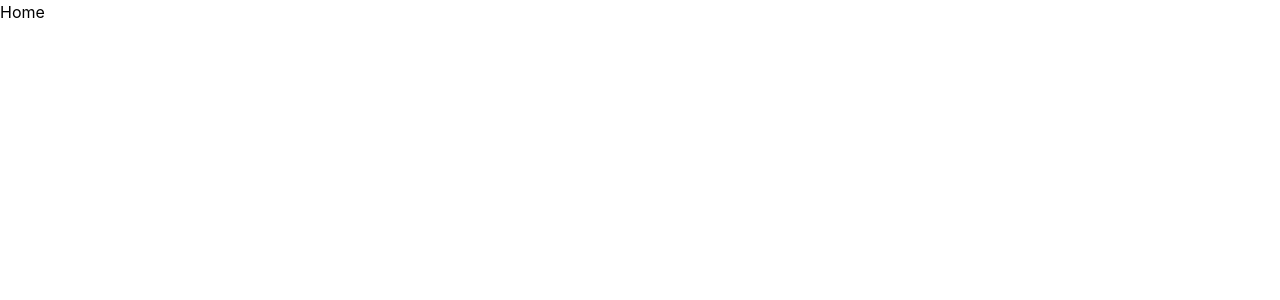
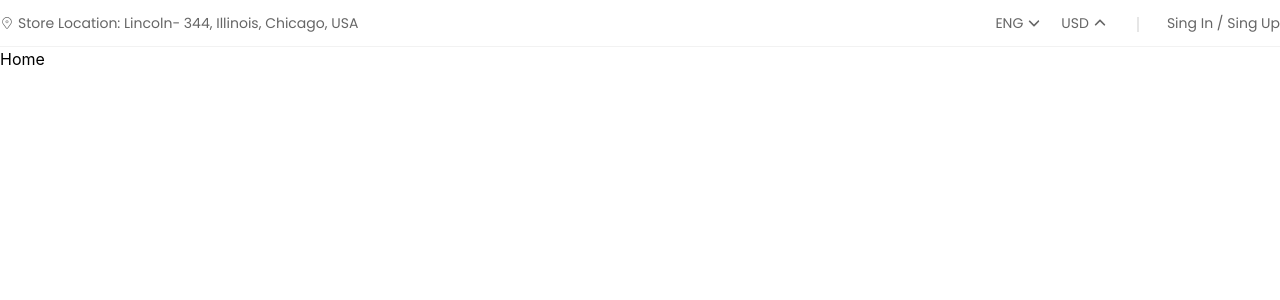
Before and after one commit to ariyanakash01303/Ecobazar, a React (Vite) app: page / in a window 1280 px wide. Shown: the top 300 px of the page. Built offline with nearby package versions, Linux system fonts and the light colour scheme.

Commit message:
Desing complete

```diff
--- a/index.html
+++ b/index.html
@@ -4,7 +4,10 @@
     <meta charset="UTF-8" />
     <link rel="icon" type="image/svg+xml" href="/favicon.svg" />
     <meta name="viewport" content="width=device-width, initial-scale=1.0" />
-    <title>ecobazar</title>
+    <link rel="preconnect" href="https://fonts.googleapis.com">
+    <link rel="preconnect" href="https://fonts.gstatic.com" crossorigin>
+    <link href="https://fonts.googleapis.com/css2?family=Poppins:ital,wght@0,100;0,200;0,300;0,400;0,500;0,600;0,700;0,800;0,900;1,100;1,200;1,300;1,400;1,500;1,600;1,700;1,800;1,900&display=swap" rel="stylesheet">
+  <title>ecobazar</title>
   </head>
   <body>
     <div id="root"></div>
--- a/src/App.jsx
+++ b/src/App.jsx
@@ -1,5 +1,9 @@
 import { Routes, Route } from "react-router";
 import Home from "./pages/Home";
+import Registration from "./pages/Registration";
+import Login from "./pages/Login";
+import MainLayouts from "./components/latouts/MainLayouts";
+
 
 
 function App() {
@@ -8,7 +12,11 @@ function App() {
   return (
     <>
       <Routes>
-        <Route path="/" element={<Home />} />
+        <Route element={<MainLayouts/>}>
+          <Route path="/" element={<Home/>} />
+            <Route path="/Registration" element={<Registration/>}/>
+          <Route path="/Login" element={<Login/>}/>
+        </Route>
       </Routes>
     </>
   )
--- /dev/null
+++ b/src/components/TopBer.jsx
@@ -0,0 +1,27 @@
+import React from 'react'
+import Container from './latouts/Container'
+import { CiLocationOn } from "react-icons/ci";
+import { FaAngleDown } from "react-icons/fa6";
+import { FaAngleUp } from "react-icons/fa6";
+
+
+const TopBer = () => {
+  return (
+   <>
+   <div className='border-b border-2-b border-gry font-pop text-sm text-[#666666]  py-3.25'>
+     <Container>
+        <div className='flex justify-between '>
+            <div className='flex items-center gap-1 font-pop text-[#666666]'> <CiLocationOn /> Store Location: Lincoln- 344, Illinois, Chicago, USA</div>
+            <div className='flex gap-x-5'>
+              <div className='flex items-center gap-1'>ENG <FaAngleDown/></div>
+              <div className='flex items-center gap-1'>USD <FaAngleUp/></div>
+              <div className='topbar'>Sing In / Sing Up</div>
+            </div>
+        </div>
+    </Container>
+   </div>
+   </>
+  )
+}
+
+export default TopBer
--- /dev/null
+++ b/src/components/latouts/Container.jsx
@@ -0,0 +1,11 @@
+import React from 'react'
+
+const Container = ({children,className}) => {
+  return (
+    <div className={`max-w-[1320px] mx-auto ${className}`}>
+        {children}
+    </div>
+  )
+}
+
+export default Container
--- /dev/null
+++ b/src/components/latouts/MainLayouts.jsx
@@ -0,0 +1,15 @@
+import React from 'react'
+import { Outlet } from 'react-router'
+import TopBer from '../TopBer'
+
+const MainLayouts = () => {
+  return (
+    <>
+    <TopBer/>
+    <Outlet/>
+    </>
+
+  )
+}
+
+export default MainLayouts
--- a/src/index.css
+++ b/src/index.css
@@ -4,5 +4,10 @@
   --color-primry:#00B207;
   --color-badgeone:#EA4B48;
   --color-badgetwo:#2388FF;
+  --color-gry:#F2F2F2;
   --text-hsize:32px;
+  --font-pop: "Poppins", sans-serif;
 }
+.topbar{
+  @apply flex items-center ml-10 relative after:w-[2px] after:h-[15px] after:bg-[#E6E6E6] after:content-[""] after:absolute after:top-[4px] after:left-[-30px];
+}
```
